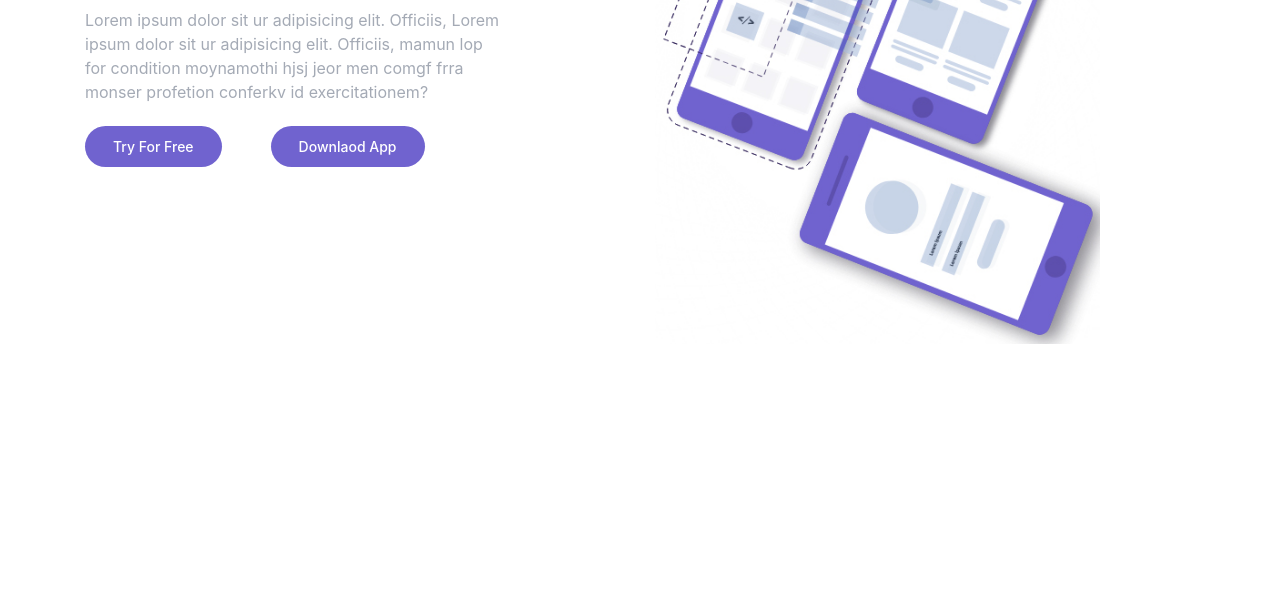
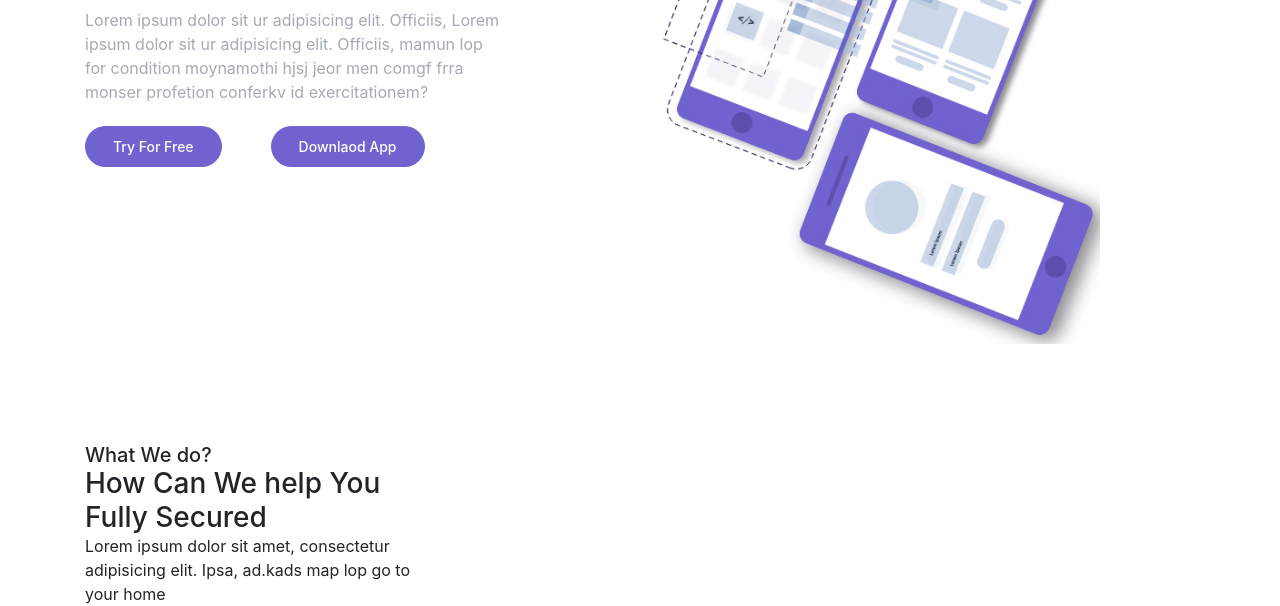
Before and after one commit to mamunhshimul/Mxo, a plain HTML site: page index.html in a window 1280 px wide. Shown: the part 298-904 px from the top of the page. Before the commit the page ends 800 px from the top, so only its background shows below. Drawn offline with nearby package versions, Linux system fonts and the light colour scheme.

Commit message:
about-area markup finished

```diff
--- a/index.html
+++ b/index.html
@@ -69,6 +69,33 @@
 </div><!--/..slider-contents-->
 </section>
 <!--/..slider-area-->
+<section id="about-area">
+  <div class="container">
+    <div class="row">
+      <div class="col-md-12">
+        <div class="about-hadding">
+          <h5>What We do?</h5>
+          <h3>How Can We help You</h3>
+        </div>
+      </div>
+    </div>
+  </div><!--//.container-->
+  <div class="container">
+    <div class="row">
+      <div class="col-md-4">
+        <div class="single-about">
+          <h3>Fully Secured</h3>
+          <p>Lorem ipsum dolor sit amet, consectetur adipisicing elit.
+            Ipsa, ad.kads map lop go to your home
+          </p>
+        </div>
+      </div>
+    </div>
+    </div>
+  </div><!--//.container-->
+
+</section>
+<!--/.about-area-->
 
 
   <!-- Add your site or application content here -->
```
